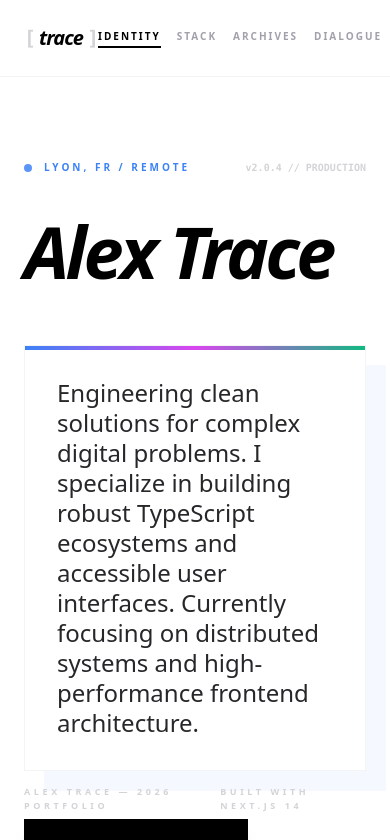
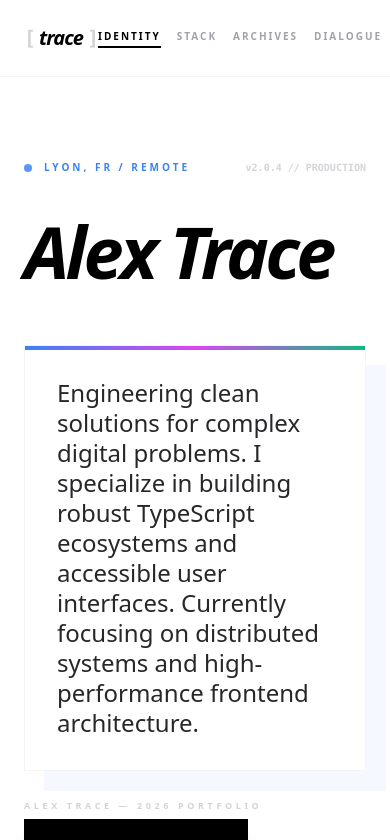
Before and after one commit to rezamirzad/alex.trace, a Next.js app in the folder frontend/: page / in a window 390 px wide. Shown: the top 840 px of the page. Built offline with nearby package versions, Linux system fonts and the light colour scheme.

Commit message:
mobile navbar 2

```diff
--- a/frontend/src/app/page.tsx
+++ b/frontend/src/app/page.tsx
@@ -53,9 +53,6 @@
         <p className="text-[9px] uppercase tracking-[0.4em] text-zinc-300 font-bold">
           {t.rights}
         </p>
-        <p className="text-[9px] uppercase tracking-[0.4em] text-zinc-300 font-bold">
-          Built with Next.js 14
-        </p>
       </footer>
     </div>
   );
```
